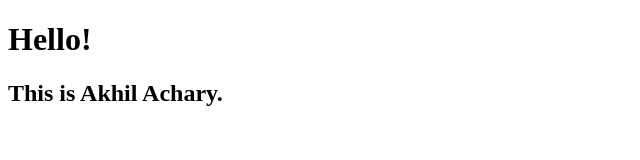
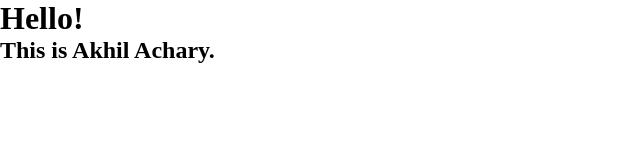
Before and after one commit to 0018akhil/0018akhil.github.io, a plain HTML site: page index.html in a window 1280 px wide. Shown: the whole page, without its empty margins (0-640 px from the left). Drawn offline with Linux system fonts and the light colour scheme.

Commit message:
Html Edit

```diff
--- a/index.html
+++ b/index.html
@@ -7,7 +7,14 @@
     <meta name="viewport" content="width=device-width, initial-scale=1.0">
     <title>Akhil Achary</title>
     <style>
+        * {
+            padding: 0;
+            margin: 0;
+            box-sizing: border-box;
+        }
+
         .mainPage {
+            width: 100vw;
             height: 100vh;
             align-items: center;
             justify-content: center;
```
